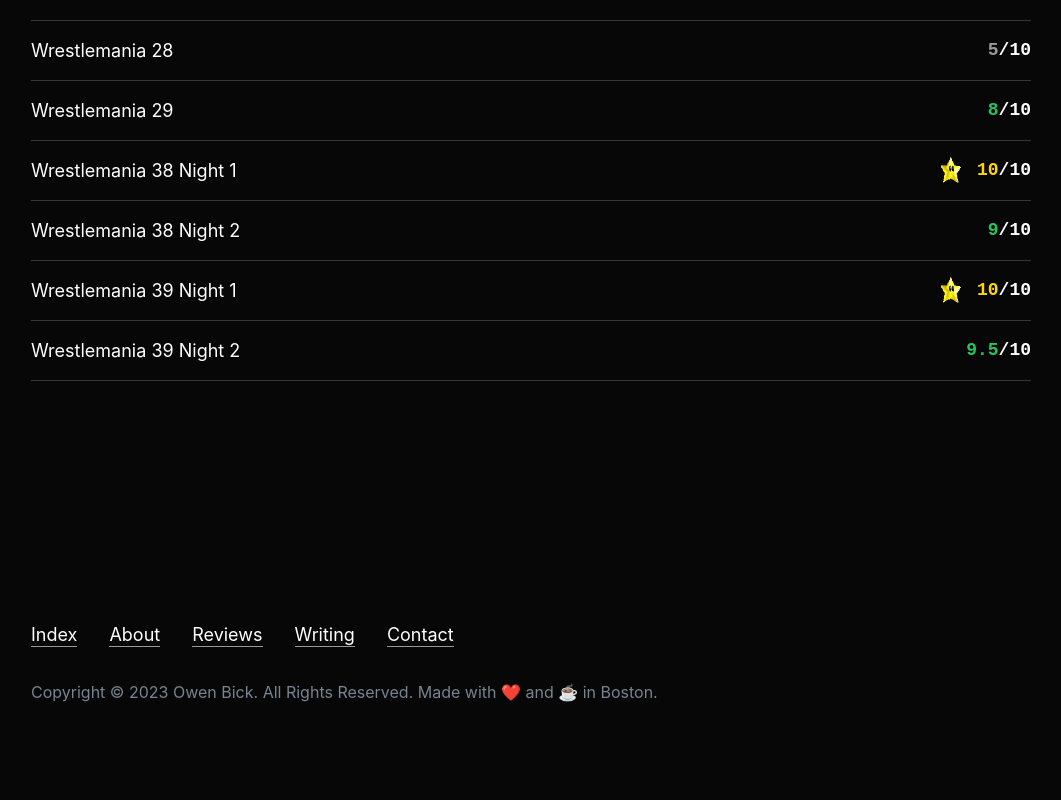
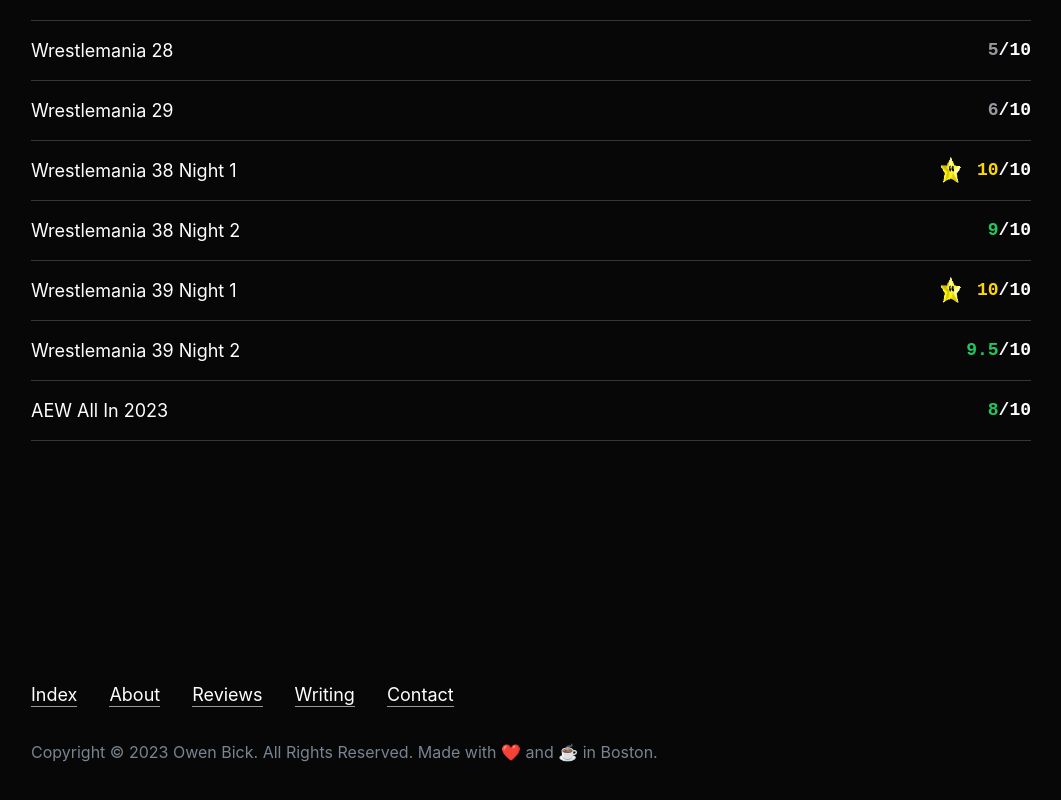
Before and after one commit to bick/website, a Next.js app: page /reviews in a window 1280 px wide. Shown: the part 2613-3413 px from the top of the page, without its empty margins (109-1170 px from the left). Built offline with nearby package versions, Linux system fonts and the light colour scheme.

Commit message:
Update reviews.tsx

```diff
--- a/pages/reviews.tsx
+++ b/pages/reviews.tsx
@@ -92,11 +92,12 @@
     { name: "Wrestlemania 26", rating: 9, tags: ["TV"] },
     { name: "Wrestlemania 27", rating: 3, tags: ["TV"] },
     { name: "Wrestlemania 28", rating: 5, tags: ["TV"] },
-    { name: "Wrestlemania 29", rating: 8, tags: ["TV"] },
+    { name: "Wrestlemania 29", rating: 6, tags: ["TV"] },
     { name: "Wrestlemania 38 Night 1", rating: 10, tags: ["TV"] },
     { name: "Wrestlemania 38 Night 2", rating: 9, tags: ["TV"] },
     { name: "Wrestlemania 39 Night 1", rating: 10, tags: ["TV"] },
     { name: "Wrestlemania 39 Night 2", rating: 9.5, tags: ["TV"] },
+    { name: "AEW All In 2023", rating: 8, tags: ["TV"] },
   ]);
 
   const [selectedTag, setSelectedTag] = useState("All");
```
